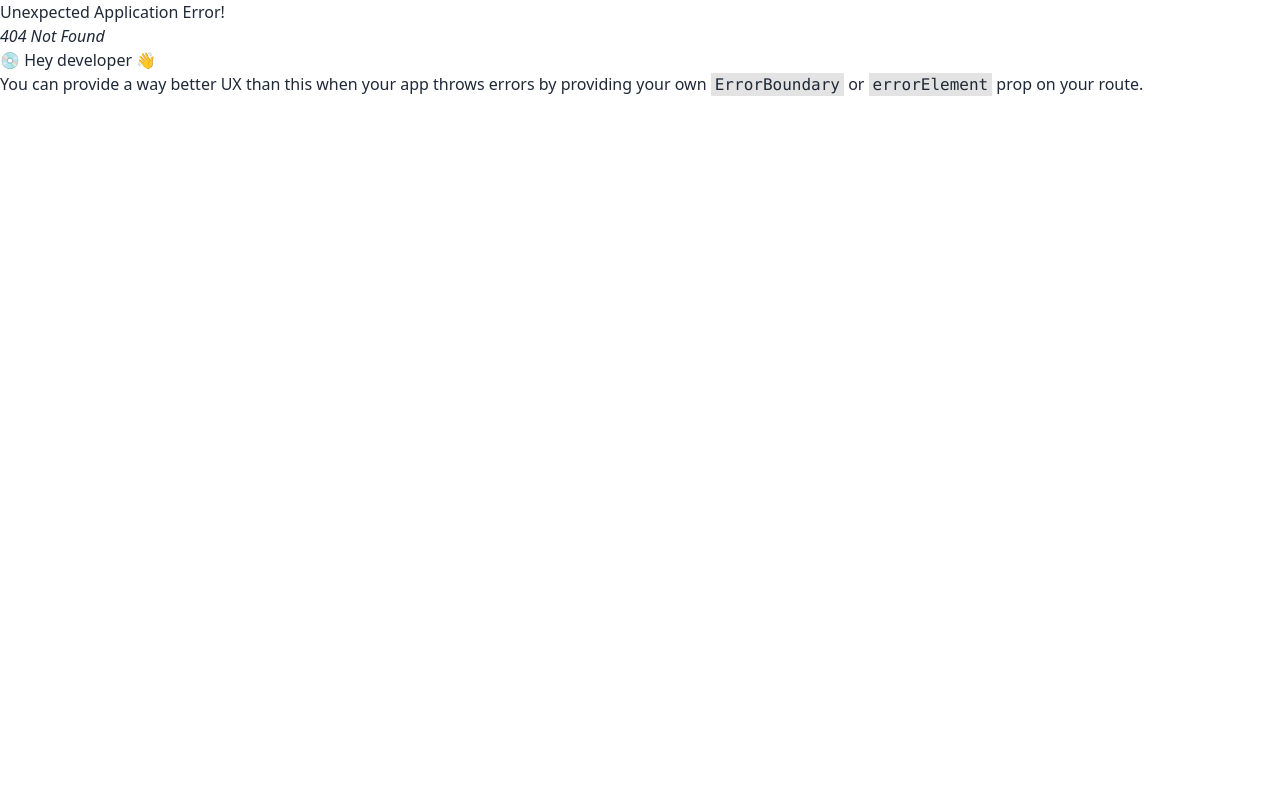
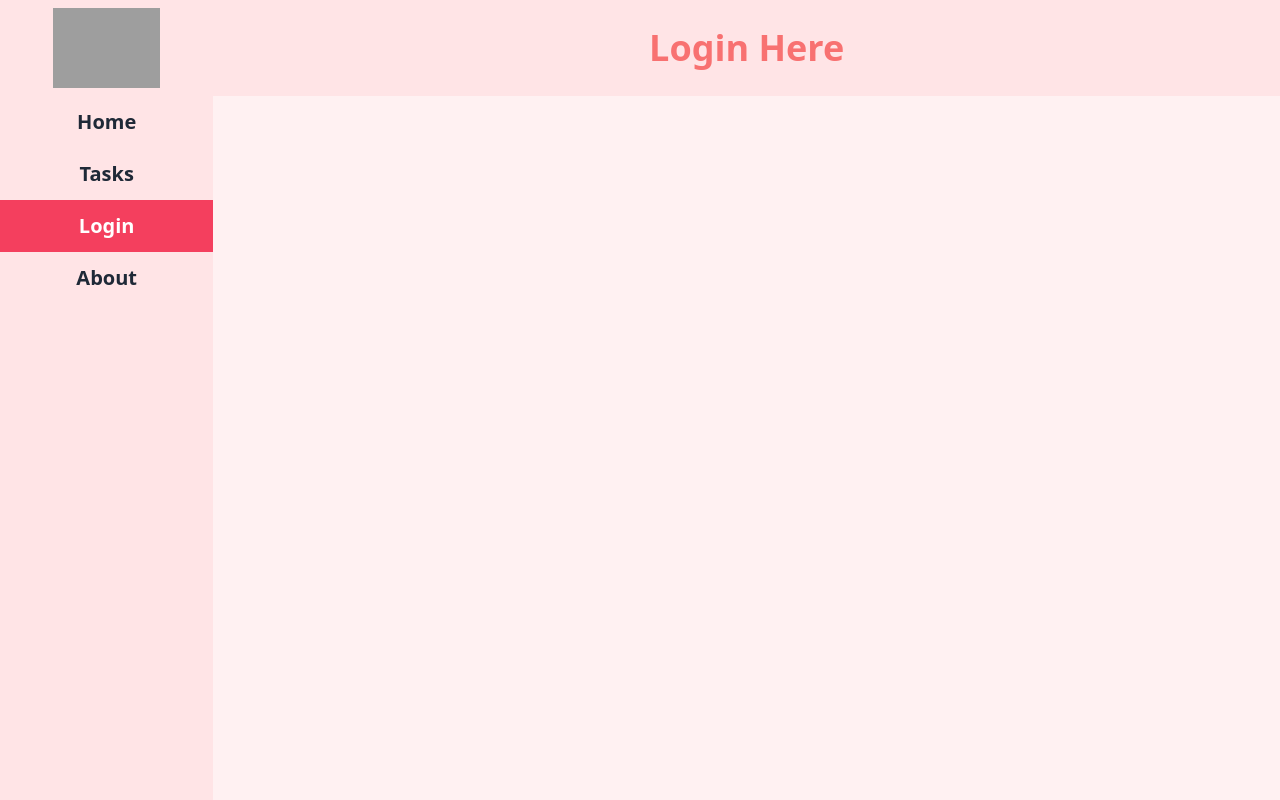
Before and after one commit to Rakibul-98/task-manager-client, a React (Create React App) app: page /login in a window 1280 px wide. Before the commit this address had no page. Built offline with nearby package versions, Linux system fonts and the light colour scheme; grey boxes are pictures that could not be loaded.

Commit message:
login page added

```diff
--- a/src/Home/Home.js
+++ b/src/Home/Home.js
@@ -12,9 +12,9 @@ const Home = () => {
                     reverseOrder={false}
                 />
             </div>
-            <div className='lg:grid grid-cols-6'>
+            <div className='lg:grid grid-cols-6 min-h-screen'>
                 <SideNav />
-                <div className='col-span-5 bg-rose-50'>
+                <div className='col-span-5 bg-rose-50 pb-10'>
                     <Outlet />
                 </div>
             </div>
--- a/src/Home/components/Header/Header.js
+++ b/src/Home/components/Header/Header.js
@@ -3,7 +3,7 @@ import React from 'react';
 const Header = ({text}) => {
     return (
         <div className='bg-rose-100 h-24 flex justify-center items-center'>
-            <h2 className='text-4xl text-center font-bold text-red-400'>{text}</h2>
+            <h2 className='text-2xl sm:text-4xl text-center font-bold text-red-400'>{text}</h2>
         </div>
     );
 };
--- a/src/Home/components/SideNav/SideNav.js
+++ b/src/Home/components/SideNav/SideNav.js
@@ -32,13 +32,13 @@ const SideNav = () => {
 
     return (
         <div className='relative'>
-            <aside className='hidden lg:block bg-rose-100 h-screen w-full mx-auto'>
+            <aside className='hidden lg:block bg-rose-100 min-h-full w-full mx-auto'>
                 <img className='h-24 w-fit mx-auto p-2' src="https://i.ibb.co/LNmSbsM/images-removebg-preview.png" alt="" />
                 <ul className='text-center'>
                     {
                         navLinks.map(link =>
-                            <li className='hover:bg-rose-500 font-bold text-xl'>
-                                <NavLink key={link.id} to={link.path} className={({ isActive }) =>
+                            <li key={link.id} className='hover:bg-rose-500 hover:text-white font-bold text-xl'>
+                                <NavLink  to={link.path} className={({ isActive }) =>
                                     isActive ? 'bg-rose-500 block py-3 text-white' : 'bg-transparent block py-3'}>
                                     {link.name}
                                 </NavLink>
--- /dev/null
+++ b/src/Login/Login.js
@@ -0,0 +1,12 @@
+import React from 'react';
+import Header from '../Home/components/Header/Header';
+
+const Login = () => {
+    return (
+        <div>
+            <Header text="Login Here"></Header>
+        </div>
+    );
+};
+
+export default Login;
--- a/src/Tasks/TaskList/TaskList.js
+++ b/src/Tasks/TaskList/TaskList.js
@@ -34,7 +34,7 @@ const TaskList = () => {
             <p className='py-3'>You have <span className='font-bold text-xl'>{tasks.length}</span> {tasks.length > 1 ? "tasks" : "task"} in hand</p>
             {
                 tasks.length ?
-                    <ul className='bg-rose-50 py-2 px-5 rounded-b-lg lg:max-h-[500px] lg:overflow-y-scroll overflow-x-clip'>
+                    <ul className='bg-rose-50 py-2 px-5 rounded-b-lg lg:max-h-[450px] lg:overflow-y-scroll overflow-x-clip'>
                         {
                             tasks.map(task =>
                                 <div key={task._id} className='bg-rose-200 my-3 flex justify-between'>
--- a/src/Tasks/Tasks.js
+++ b/src/Tasks/Tasks.js
@@ -6,10 +6,10 @@ import TaskList from './TaskList/TaskList';
 const Tasks = () => {
 
     return (
-        <div className='lg:h-screen'>
+        <div className=''>
             <Header text="Your task list"></Header>
-            <div className="task-container lg:h-5/6 lg:grid grid-cols-2 gap-2 content-center py-10 px-2">
-                <div className="tasks-div lg:w-11/12 w-10/12 mx-auto pb-10 lg:max-h-[550px]">
+            <div className="task-container lg:h-5/6 lg:grid grid-cols-2 gap-2 py-10 px-2">
+                <div className="tasks-div lg:w-11/12 w-10/12 mx-auto pb-10 lg:max-h-[450px]">
                     <TaskList></TaskList>
                 </div>
                 <div className="task-form lg:w-11/12 w-10/12 mx-auto ">
--- a/src/index.js
+++ b/src/index.js
@@ -9,6 +9,7 @@ import {
 import Home from './Home/Home';
 import Banner from './Home/components/Banner/Banner';
 import Tasks from './Tasks/Tasks';
+import Login from './Login/Login';
 
 
 const router = createBrowserRouter([
@@ -25,6 +26,10 @@ const router = createBrowserRouter([
         element:<Tasks/>,
         loader: ()=> fetch("http://localhost:5000/tasks")
       },
+      {
+        path:"/login",
+        element:<Login/>
+      },
     ]
   }
 ])
```
